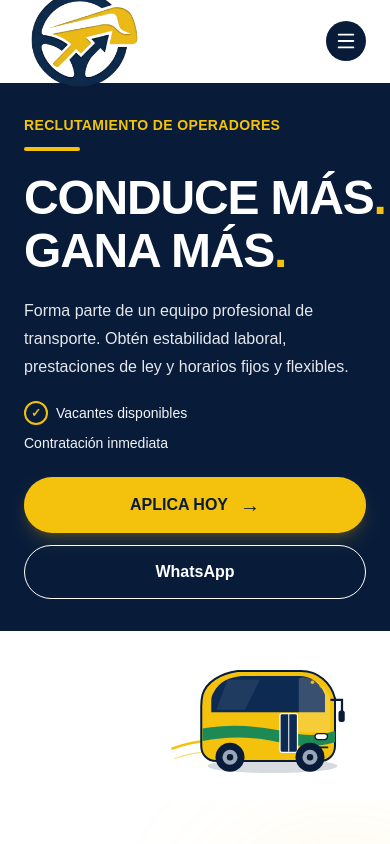
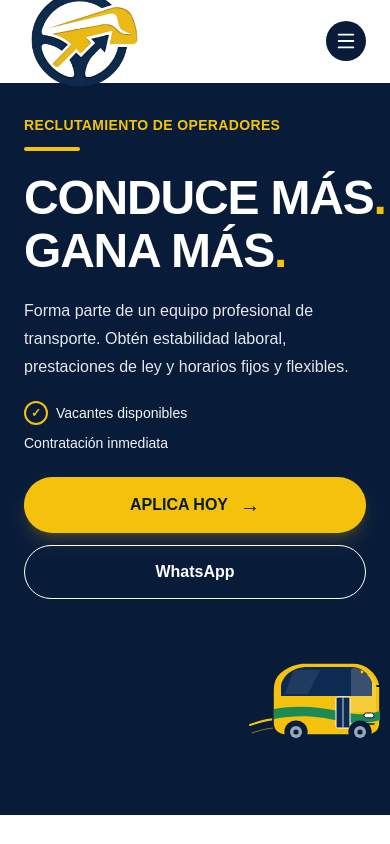
Before and after one commit to judalopez022-dot/nexia, a Next.js app: page / in a window 390 px wide. Shown: the top 844 px of the page. Built offline with nearby package versions, Linux system fonts and the light colour scheme.

Commit message:
Ajusta hero movil y autobus

```diff
--- a/src/components/Hero.tsx
+++ b/src/components/Hero.tsx
@@ -2,6 +2,7 @@
 
 import Image from "next/image";
 import { motion, useReducedMotion } from "motion/react";
+import BusIllustration from "@/components/BusIllustration";
 
 export default function Hero() {
   const reducirMovimiento = useReducedMotion();
@@ -17,6 +18,7 @@ export default function Hero() {
         overflow-hidden
         bg-[#081C3A]
         text-white
+        pb-6
         lg:h-[calc(100svh-90px)]
         lg:min-h-[570px]
         lg:max-h-[760px]
@@ -316,6 +318,42 @@ export default function Hero() {
           </motion.div>
         </div>
 
+          {/* Autobús animado móvil */}
+          <motion.div
+            initial={{
+              opacity: 0,
+              x: -40,
+              scale: 0.85,
+            }}
+            whileInView={{
+              opacity: 1,
+              x: 40,
+              scale: 1,
+            }}
+            viewport={{
+              once: true,
+              amount: 0.5,
+            }}
+            transition={{
+              duration: 1,
+              ease: [0.22, 1, 0.36, 1],
+            }}
+            className="
+              mt-8
+              flex
+              justify-end
+              md:hidden
+            "
+          >
+            <div
+              className="
+                h-[120px]
+                w-[180px]
+              "
+            >
+              <BusIllustration />
+            </div>
+          </motion.div>
       {/* Imagen */}
 <div
   className="
```
